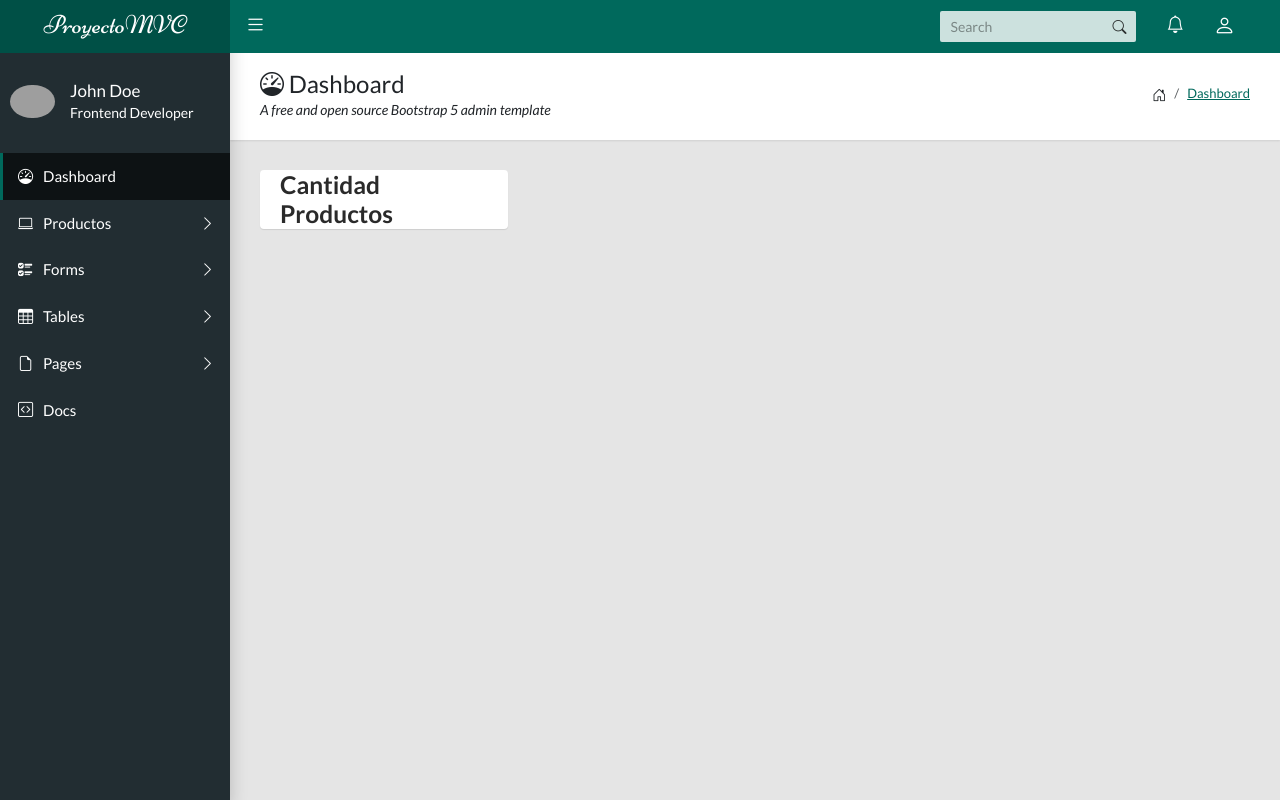
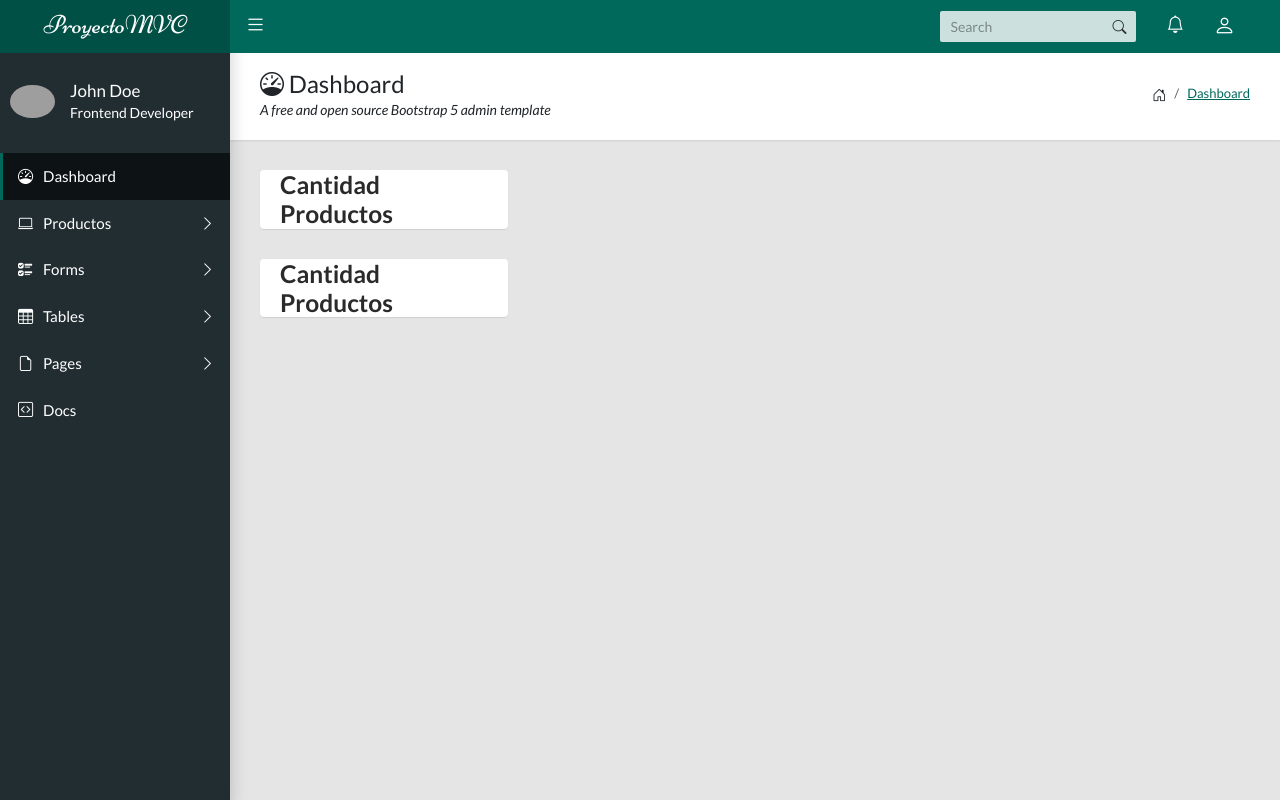
Before and after one commit to WillyValle/ProyectoMVC, a PHP site: page / in a window 1280 px wide. Run offline with PHP 8.4, Linux system fonts and the light colour scheme; data that the repository does not hold is empty; grey boxes are pictures that could not be loaded.

Commit message:
Ninguna modificación, solo agregué mi brnahc

```diff
--- a/Modelo/basededatos.php
+++ b/Modelo/basededatos.php
@@ -20,5 +20,4 @@ class BasedeDatos{
 
         }
     }
-
 }
--- a/Vista/inicio/principal.php
+++ b/Vista/inicio/principal.php
@@ -18,6 +18,15 @@
             </div>
           </div>
         </div>
+        <div class="col-md-6 col-lg-3">
+          <div class="widget-small info coloured-icon">
+            <div class="info">
+              <h3 class="card-title">Cantidad Productos</h3>
+              <p><?php $p=$this->modelo->Cantidad()?></p>
+                <?=$p->Cantidad?>
+            </div>
+          </div>
+        </div>
 
 
     </main>
```
